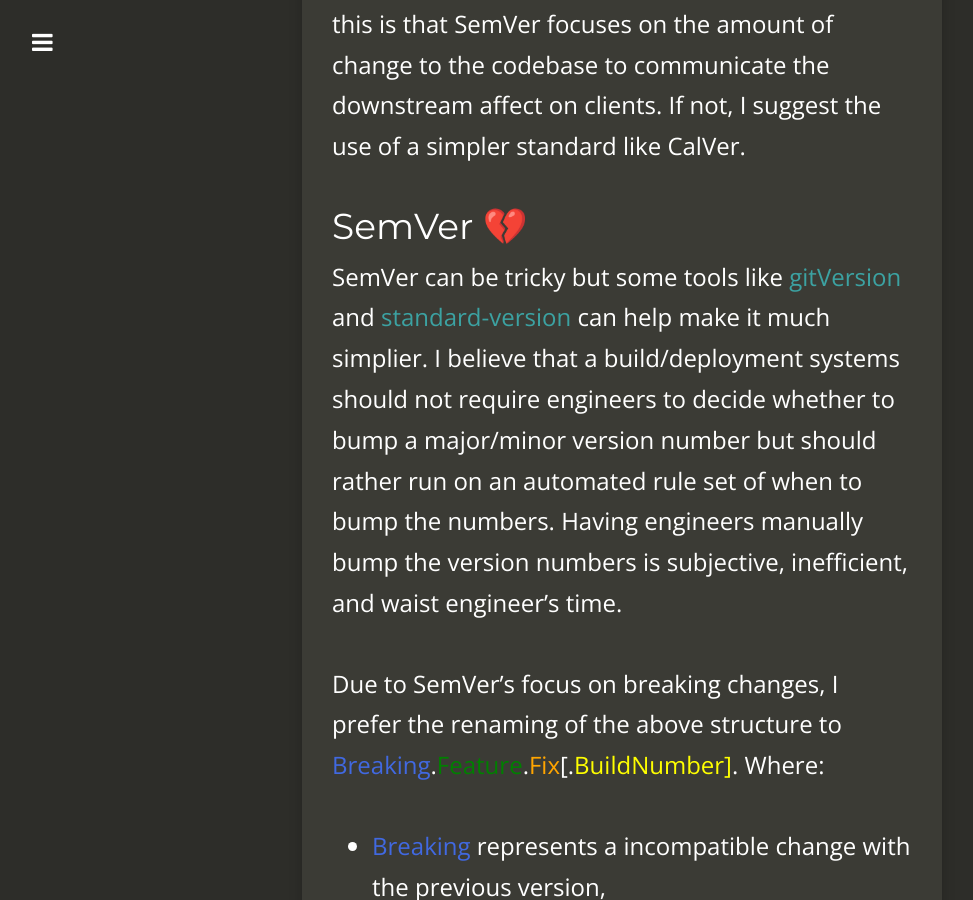
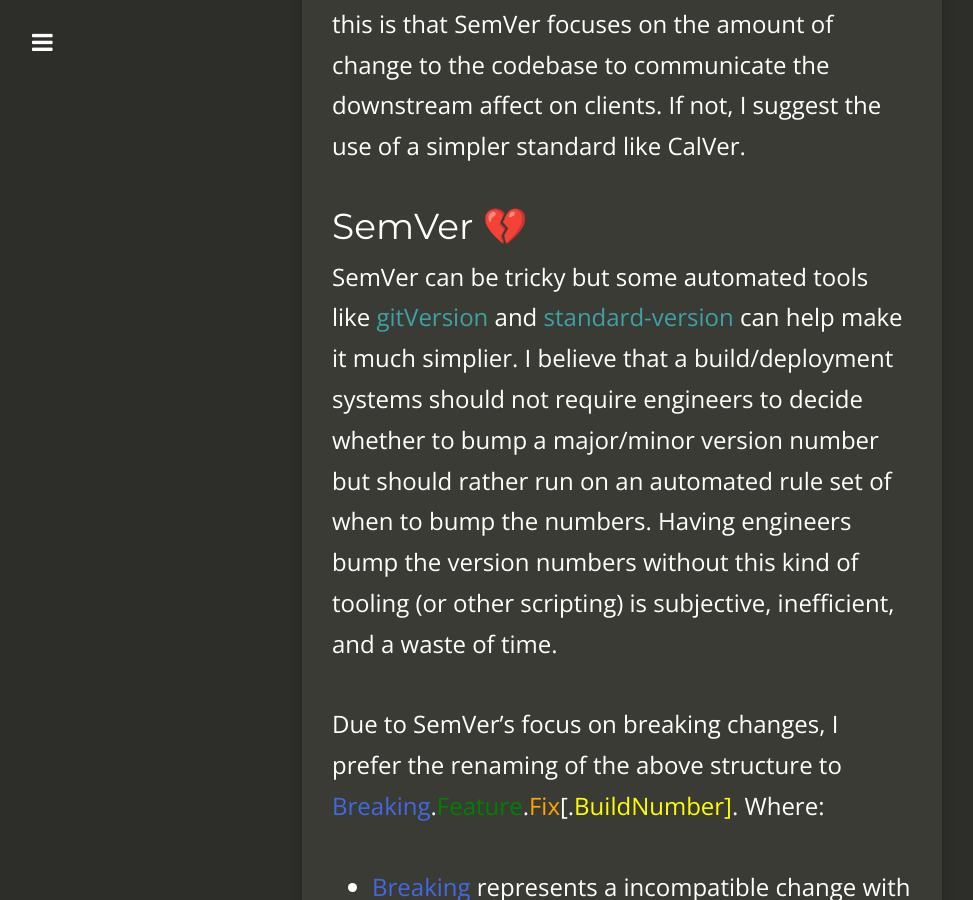
Before and after one commit to GitMje/gitmje.github.io, a Jekyll site: the page built from _posts/2021-12-16-git-version-numbering.md, in a window 1280 px wide and 900 px high, scrolled down 1147 px. Shown: the whole window, without its empty margins (18-991 px from the left). Built offline with Jekyll 4.4.1, drawn with Linux system fonts in a browser that asks for light colours; nearby versions of some CDN libraries.

Commit message:
Fix semver verbiage for better readability

```diff
--- a/_posts/2021-12-16-git-version-numbering.md
+++ b/_posts/2021-12-16-git-version-numbering.md
@@ -23,7 +23,7 @@ The decision criteria that I use is very simple, if the repository that you are
 
 ## SemVer 💔
 
-SemVer can be tricky but some tools like [gitVersion](https://github.com/GitTools/GitVersion) and [standard-version](https://github.com/conventional-changelog/standard-version) can help make it much simplier.  I believe that a build/deployment systems should not require engineers to decide whether to bump a major/minor version number but should rather run on an automated rule set of when to bump the numbers.  Having engineers manually bump the version numbers is subjective, inefficient, and waist engineer's time.
+SemVer can be tricky but some automated tools like [gitVersion](https://github.com/GitTools/GitVersion) and [standard-version](https://github.com/conventional-changelog/standard-version) can help make it much simplier.  I believe that a build/deployment systems should not require engineers to decide whether to bump a major/minor version number but should rather run on an automated rule set of when to bump the numbers.  Having engineers bump the version numbers without this kind of tooling (or other scripting) is subjective, inefficient, and a waste of time.
 
 Due to SemVer's focus on breaking changes, I prefer the renaming of the above structure to <span style="color:royalblue">Breaking</span>.<span style="color:green">Feature</span>.<span style="color:orange">Fix</span>[.<span style="color:yellow">BuildNumber]</span>.  Where:
 -  <span style="color:royalblue">Breaking</span> represents a incompatible change with the previous version,
```
